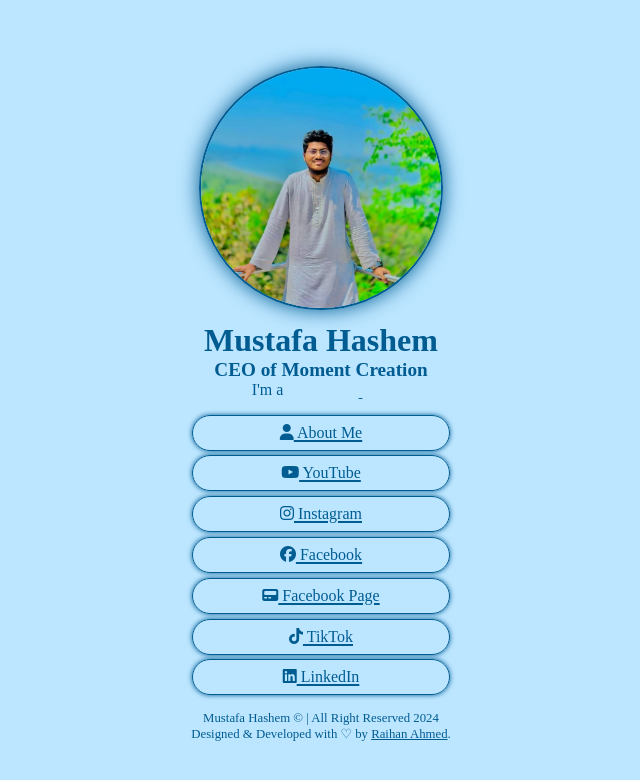
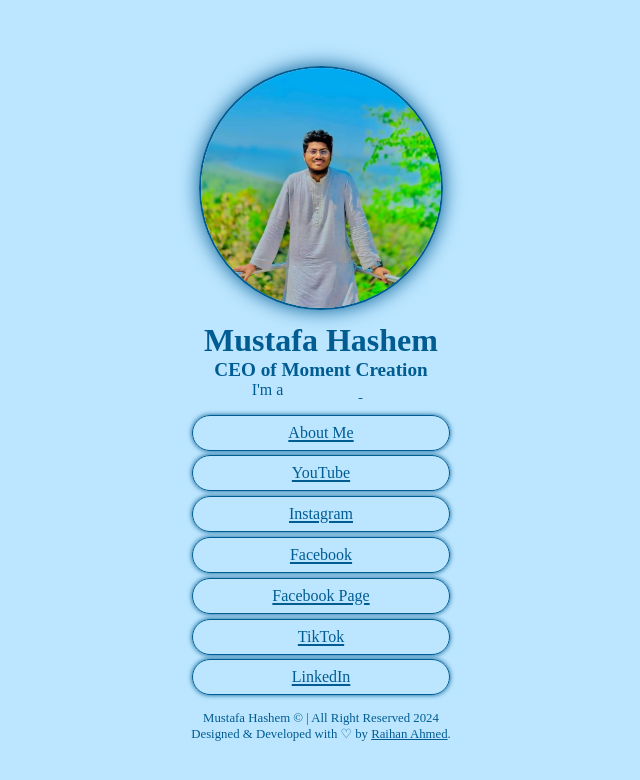
Before and after one commit to notraihanahmed/mustafahashim, a plain HTML site: page index.html in a window 1280 px wide. Shown: the whole page, without its empty margins (319-959 px from the left). Drawn offline with Linux system fonts and the light colour scheme.

Commit message:
Update index.html

```diff
--- a/index.html
+++ b/index.html
@@ -11,7 +11,6 @@
     <title>Mustafa Hashem</title>
     <link rel="shortcut icon" href="favicon.png" type="image/x-icon" >
     <link rel="canonical" href="https://mustafahashem.vercel.app" >
-    <link rel="preload" href="https://cdnjs.cloudflare.com/ajax/libs/font-awesome/6.5.1/css/all.min.css" as="style" onload="this.onload=null;this.rel='stylesheet'">
     <link rel="stylesheet" href="style.css">
 </head>
 <body>
@@ -27,12 +26,12 @@
         </div>
         <div class="link-list">
             <a href="about.html"><i class="fa-solid fa-user"></i> About Me</a>
-            <a href="https://youtube.com/@mostafahahsem" title="youtube"><i class="fa-brands fa-youtube"></i> YouTube</a>
-            <a href="https://www.instagram.com/md_mostafa_26" title="instagram"><i class="fa-brands fa-instagram"></i> Instagram</a>
-            <a href="https://www.facebook.com/mutafahashemshohag.mustafa" title="facebook"><i class="fa-brands fa-facebook"></i> Facebook</a>
-            <a href="https://www.facebook.com/profile.php?id=100083765282152" title="facebook"><i class="fa-solid fa-pager"></i> Facebook Page</a>
-            <a href="https://www.tiktok.com/@md_mostafa_hashem" title="tiktok"><i class="fa-brands fa-tiktok"></i> TikTok</a>
-            <a href="https://www.linkedin.com/in/mostafa-hashem-2532b3334" title="linkedin"><i class="fa-brands fa-linkedin"></i> LinkedIn</a>
+            <a href="https://youtube.com/@mostafahahsem" title="youtube">YouTube</a>
+            <a href="https://www.instagram.com/md_mostafa_26" title="instagram">Instagram</a>
+            <a href="https://www.facebook.com/mutafahashemshohag.mustafa" title="facebook">Facebook</a>
+            <a href="https://www.facebook.com/profile.php?id=100083765282152" title="facebook">Facebook Page</a>
+            <a href="https://www.tiktok.com/@md_mostafa_hashem" title="tiktok">TikTok</a>
+            <a href="https://www.linkedin.com/in/mostafa-hashem-2532b3334" title="linkedin">LinkedIn</a>
         </div>
         <div class="copyright">
             <p>Mustafa Hashem &copy; | All Right Reserved 2024</p>
```
